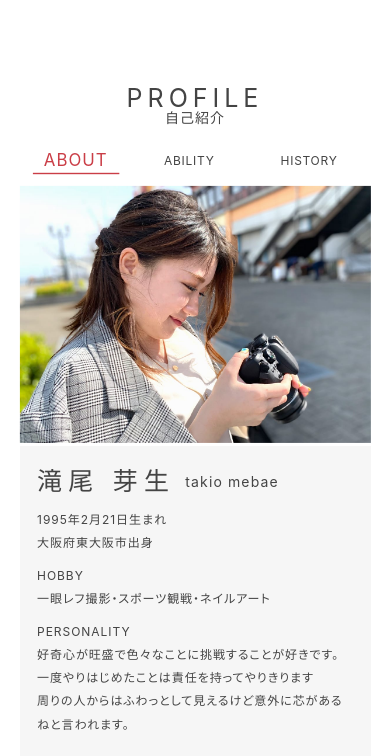
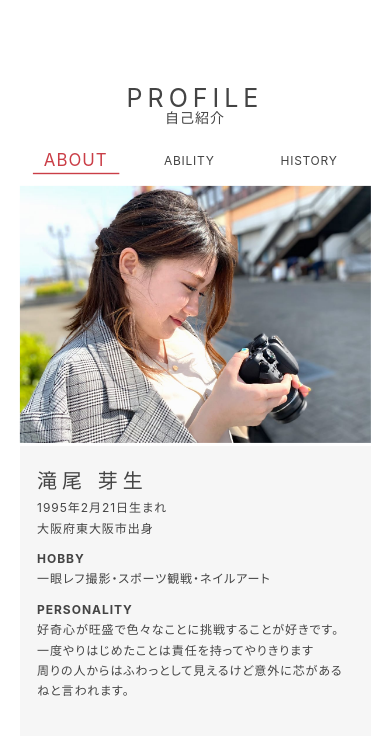
Before and after one commit to takiomebae/portfolio_2021, a website with bundled scripts: page src/index.html in a window 390 px wide. Shown: the part 344-1100 px from the top of the page. Built offline with nearby package versions, Linux system fonts and the light colour scheme; files whose address does not match are found by name.

Commit message:
sp:profile,fontsize等変更

```diff
--- a/src/scss/style.scss
+++ b/src/scss/style.scss
@@ -631,11 +631,28 @@ footer {
         .aboutBox {
           p {
             margin-bottom: 10px;
+            line-height: 1.7;
+
+            span {
+              font-weight: bold;
+            }
           }
 
           small {
             margin-left: 0;
+            display: none;
           }
+
+          .aboutTxtBox {
+            .aboutName {
+              margin-bottom: 5px;
+
+              h3 {
+                font-size: 20px;
+              }
+            }
+          }
+
         }
 
         .tab-group {
```
Also changed, not shown: docs/dist/css/style.css.
